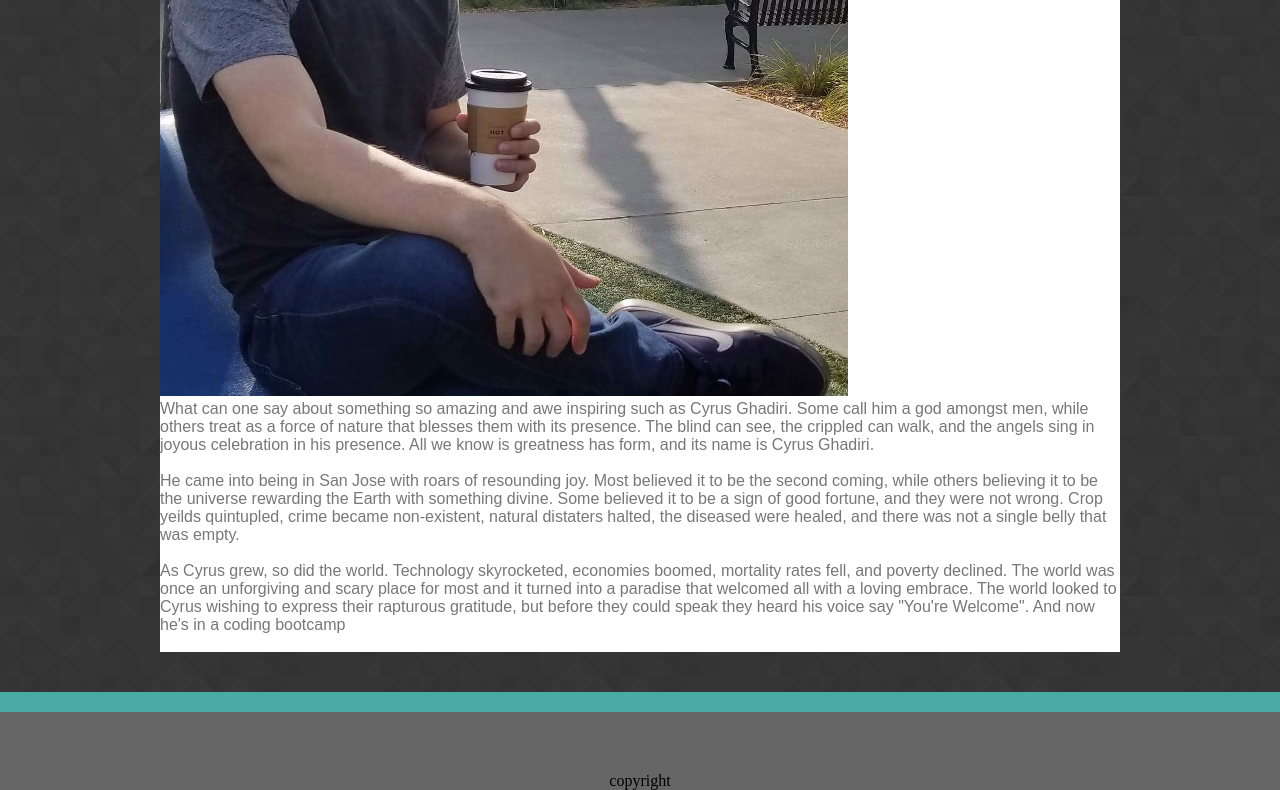
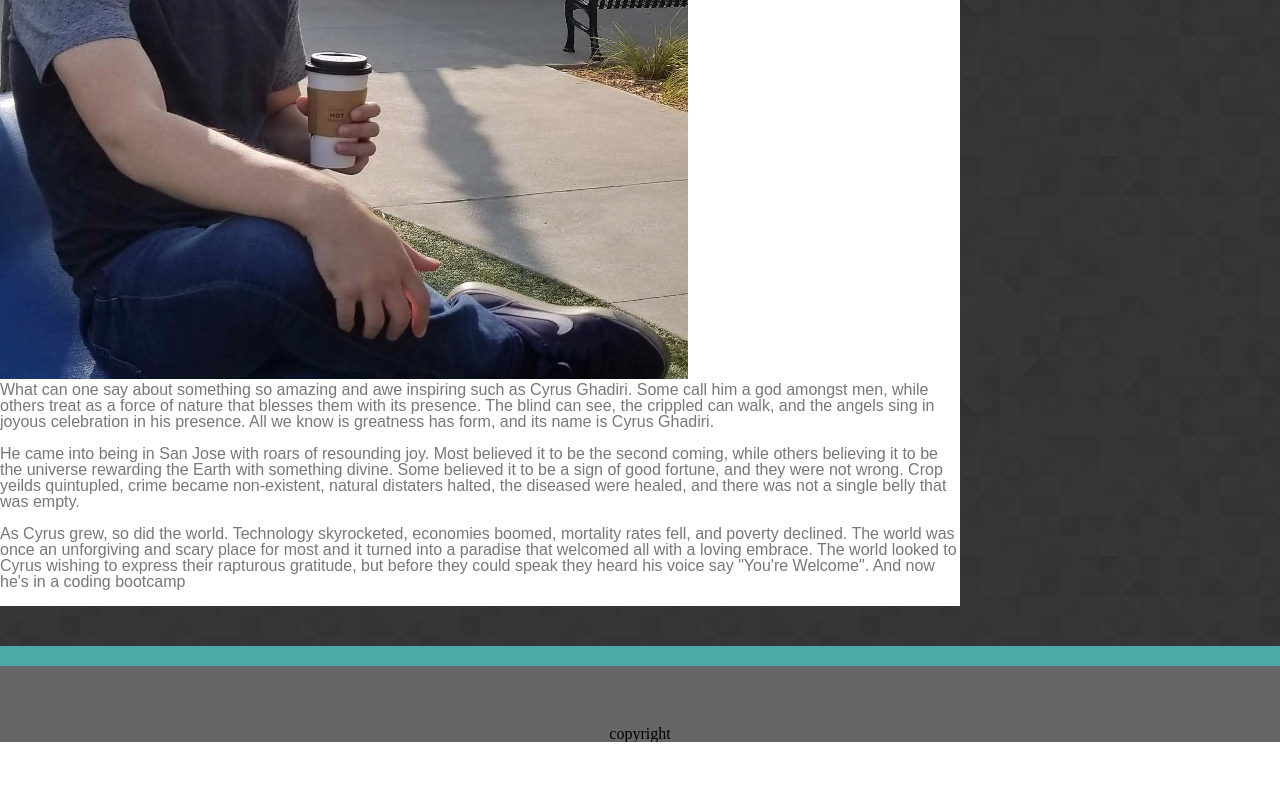
Before and after one commit to ctghadiri/Basic-Portfolio, a plain HTML site: page index.html in a window 1280 px wide. Shown: the part 444-1234 px from the top of the page. After the commit the page ends 1186 px from the top, so only its background shows below. Drawn offline with Linux system fonts and the light colour scheme; files that its build step writes are made by us from their sources.

Commit message:
adding reset.css and including link

```diff
--- /dev/null
+++ b/assets/css/reset.css
@@ -0,0 +1,48 @@
+/* http://meyerweb.com/eric/tools/css/reset/
+   v2.0 | 20110126
+   License: none (public domain)
+*/
+
+html, body, div, span, applet, object, iframe,
+h1, h2, h3, h4, h5, h6, p, blockquote, pre,
+a, abbr, acronym, address, big, cite, code,
+del, dfn, em, img, ins, kbd, q, s, samp,
+small, strike, strong, sub, sup, tt, var,
+b, u, i, center,
+dl, dt, dd, ol, ul, li,
+fieldset, form, label, legend,
+table, caption, tbody, tfoot, thead, tr, th, td,
+article, aside, canvas, details, embed,
+figure, figcaption, footer, header, hgroup,
+menu, nav, output, ruby, section, summary,
+time, mark, audio, video {
+	margin: 0;
+	padding: 0;
+	border: 0;
+	font-size: 100%;
+	font: inherit;
+	vertical-align: baseline;
+}
+/* HTML5 display-role reset for older browsers */
+article, aside, details, figcaption, figure,
+footer, header, hgroup, menu, nav, section {
+	display: block;
+}
+body {
+	line-height: 1;
+}
+ol, ul {
+	list-style: none;
+}
+blockquote, q {
+	quotes: none;
+}
+blockquote:before, blockquote:after,
+q:before, q:after {
+	content: '';
+	content: none;
+}
+table {
+	border-collapse: collapse;
+	border-spacing: 0;
+}
--- a/index.html
+++ b/index.html
@@ -3,6 +3,7 @@
 
 <head>
     <meta charset="UTF-8">
+    <link rel="stylesheet" href="reset.css" href="assets/css/reset.css">
     <link rel="stylesheet" type="text/css" href="assets/css/style.css">
     <title>About Me</title>
 </head>
```
Also changed, not shown: contact.html (+1 -0 lines), portfolio.html (+1 -0 lines), 2 other files.
